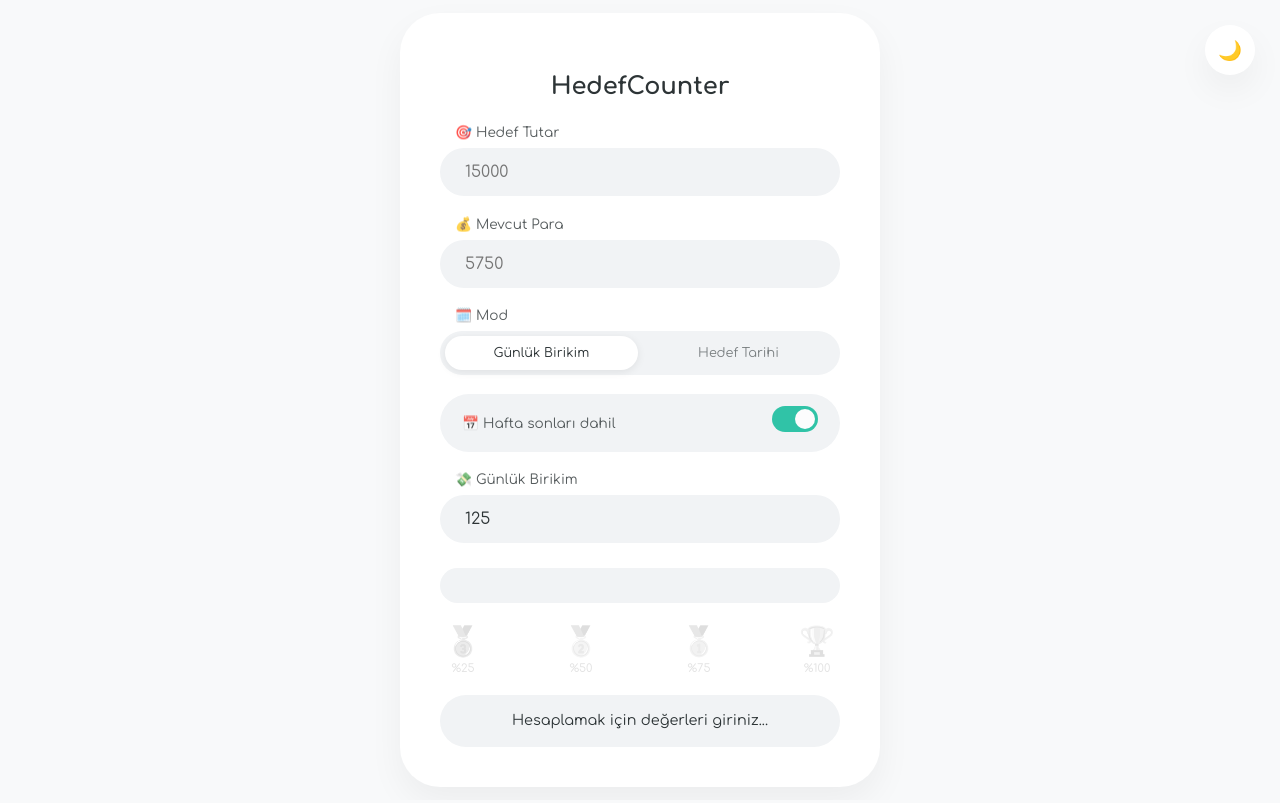
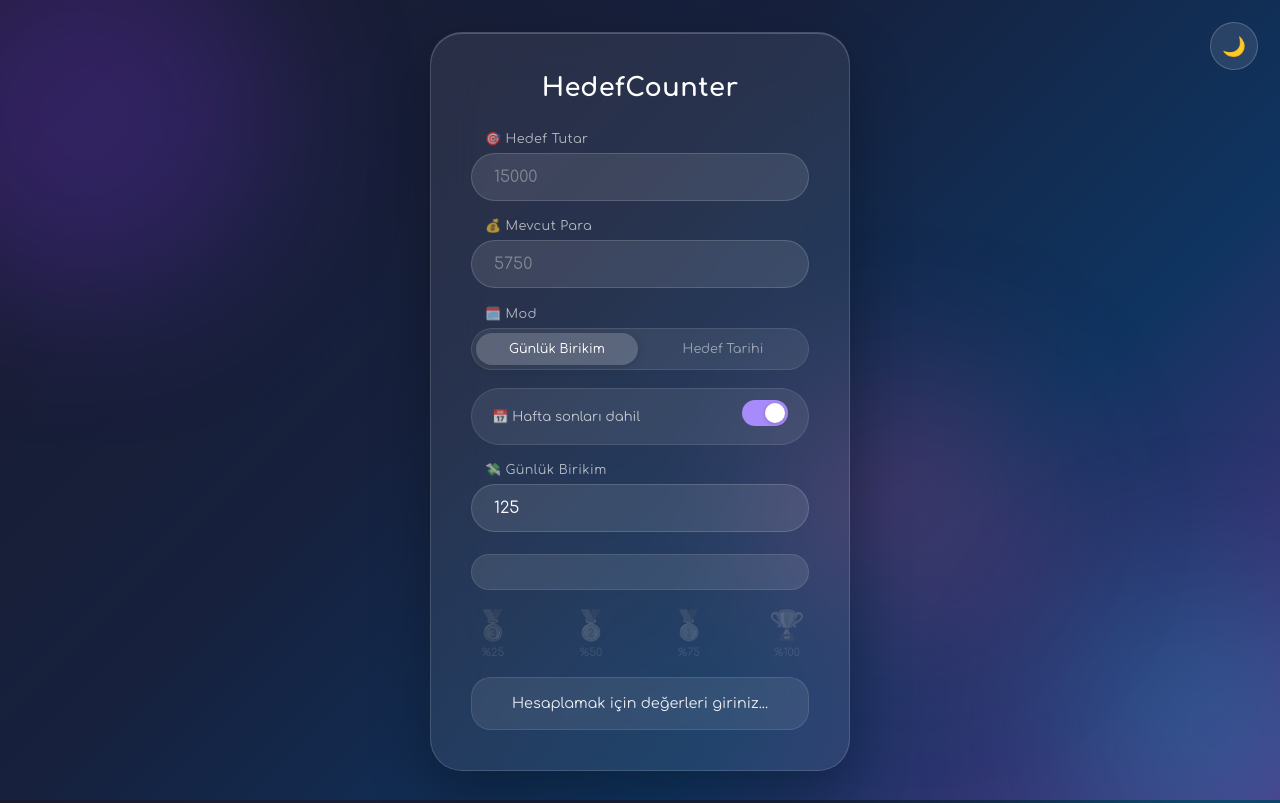
Before and after one commit to zenicja/HedefCounter, a plain HTML site: page index.html in a window 1280 px wide. Drawn offline with Linux system fonts and the light colour scheme.

Commit message:
redesign: UI with glassmorphism and animated background

```diff
--- a/index.html
+++ b/index.html
@@ -4,78 +4,152 @@
     <meta charset="UTF-8">
     <meta name="viewport" content="width=device-width, initial-scale=1.0">
     <title>HedefCounter</title>
-    <link href="https://fonts.googleapis.com/css2?family=Comfortaa:wght@400;700&display=swap" rel="stylesheet">
     <style>
-        :root {
-            --bg-color: #f8f9fa;
-            --card-bg: #ffffff;
-            --text-color: #2d3436;
-            --accent-color: #00b894;
-            --input-bg: #f1f3f5;
-            --shadow: 0 15px 35px rgba(0,0,0,0.05);
-        }
+        @import url('https://fonts.googleapis.com/css2?family=Comfortaa:wght@400;700&display=swap');
 
-        [data-theme="dark"] {
-            --bg-color: #0f0f0f;
-            --card-bg: #1a1a1a;
-            --text-color: #f5f5f5;
-            --accent-color: #00d2a0;
-            --input-bg: #2d2d2d;
-            --shadow: 0 15px 35px rgba(0,0,0,0.3);
-        }
+        * { box-sizing: border-box; margin: 0; padding: 0; }
 
         body {
             font-family: 'Comfortaa', sans-serif;
-            background-color: var(--bg-color);
-            color: var(--text-color);
+            min-height: 100vh;
             display: flex;
             justify-content: center;
             align-items: center;
-            min-height: 100vh;
-            margin: 0;
-            transition: background 0.4s ease;
+            padding: 2rem 1rem;
+            background: linear-gradient(135deg, #1a1a2e 0%, #16213e 40%, #0f3460 70%, #533483 100%);
+            background-attachment: fixed;
+            transition: background 0.6s ease;
+        }
+
+        body.light-mode {
+            background: linear-gradient(135deg, #a8edea 0%, #fed6e3 40%, #d299c2 70%, #fef9d7 100%);
+        }
+
+        @keyframes bgShift {
+            0%   { background-position: 0% 50%; }
+            50%  { background-position: 100% 50%; }
+            100% { background-position: 0% 50%; }
+        }
+
+        .blob {
+            position: fixed;
+            border-radius: 50%;
+            filter: blur(80px);
+            opacity: 0.25;
+            pointer-events: none;
+            z-index: 0;
+        }
+        .blob-1 { width: 400px; height: 400px; background: #7c3aed; top: -100px; left: -100px; animation: blobFloat 8s ease-in-out infinite; }
+        .blob-2 { width: 300px; height: 300px; background: #06b6d4; bottom: -80px; right: -80px; animation: blobFloat 10s ease-in-out infinite reverse; }
+        .blob-3 { width: 250px; height: 250px; background: #ec4899; top: 50%; left: 60%; animation: blobFloat 12s ease-in-out infinite 2s; }
+
+        @keyframes blobFloat {
+            0%, 100% { transform: translate(0, 0) scale(1); }
+            33%       { transform: translate(20px, -20px) scale(1.05); }
+            66%       { transform: translate(-15px, 15px) scale(0.95); }
         }
 
         .container {
-            background-color: var(--card-bg);
+            position: relative;
+            z-index: 1;
+            background: rgba(255, 255, 255, 0.08);
+            backdrop-filter: blur(24px);
+            -webkit-backdrop-filter: blur(24px);
+            border: 1px solid rgba(255, 255, 255, 0.15);
             padding: 2.5rem;
-            border-radius: 40px;
-            box-shadow: var(--shadow);
+            border-radius: 32px;
             width: 90%;
-            max-width: 400px;
+            max-width: 420px;
             text-align: center;
+            color: #fff;
+            box-shadow: 0 25px 60px rgba(0,0,0,0.3), inset 0 1px 0 rgba(255,255,255,0.2);
         }
 
-        h2 { font-weight: 700; margin-bottom: 1.5rem; }
+        body.light-mode .container {
+            background: rgba(255, 255, 255, 0.45);
+            border-color: rgba(255, 255, 255, 0.6);
+            color: #1e1b4b;
+            box-shadow: 0 25px 60px rgba(100,80,200,0.15), inset 0 1px 0 rgba(255,255,255,0.8);
+        }
 
-        .input-group { margin-bottom: 1.2rem; text-align: left; }
+        h2 {
+            font-weight: 700;
+            font-size: 1.6rem;
+            margin-bottom: 1.8rem;
+            letter-spacing: 0.02em;
+            color: #fff;
+        }
 
-        label { display: block; margin-left: 15px; margin-bottom: 8px; font-size: 0.85rem; opacity: 0.8; }
+        body.light-mode h2 { color: #1e1b4b; }
 
-        input {
+        .input-group { margin-bottom: 1.1rem; text-align: left; }
+
+        label {
+            display: block;
+            margin-left: 14px;
+            margin-bottom: 7px;
+            font-size: 0.8rem;
+            color: rgba(255,255,255,0.65);
+            letter-spacing: 0.03em;
+        }
+
+        body.light-mode label { color: rgba(30,27,75,0.6); }
+
+        input[type="number"],
+        input[type="date"] {
             width: 100%;
-            padding: 15px 25px;
+            padding: 14px 22px;
             border-radius: 50px;
-            border: none;
-            background: var(--input-bg);
-            color: var(--text-color);
+            border: 1px solid rgba(255,255,255,0.15);
+            background: rgba(255,255,255,0.1);
+            color: #fff;
             font-family: inherit;
             font-size: 1rem;
-            box-sizing: border-box;
             outline: none;
-            transition: transform 0.2s;
+            transition: background 0.3s, border-color 0.3s, transform 0.2s, box-shadow 0.3s;
         }
 
-        input:focus { transform: scale(1.02); }
+        body.light-mode input[type="number"],
+        body.light-mode input[type="date"] {
+            background: rgba(255,255,255,0.55);
+            border-color: rgba(100,80,200,0.2);
+            color: #1e1b4b;
+        }
+
+        input[type="number"]::placeholder { color: rgba(255,255,255,0.35); }
+        body.light-mode input[type="number"]::placeholder { color: rgba(30,27,75,0.35); }
+
+        input[type="number"]:focus,
+        input[type="date"]:focus {
+            background: rgba(255,255,255,0.18);
+            border-color: rgba(167,139,250,0.7);
+            box-shadow: 0 0 0 3px rgba(167,139,250,0.2);
+            transform: scale(1.02);
+        }
+
+        body.light-mode input[type="number"]:focus,
+        body.light-mode input[type="date"]:focus {
+            background: rgba(255,255,255,0.8);
+            border-color: rgba(124,58,237,0.5);
+            box-shadow: 0 0 0 3px rgba(124,58,237,0.15);
+        }
+
+        input[type="date"]::-webkit-calendar-picker-indicator { filter: invert(1); opacity: 0.6; cursor: pointer; }
+        body.light-mode input[type="date"]::-webkit-calendar-picker-indicator { filter: none; opacity: 0.5; }
 
         .progress-container {
-            background: var(--input-bg);
+            background: rgba(255,255,255,0.1);
+            border: 1px solid rgba(255,255,255,0.1);
             border-radius: 50px;
-            height: 35px;
+            height: 36px;
             width: 100%;
-            margin: 25px 0;
+            margin: 22px 0;
             overflow: hidden;
-            position: relative;
+        }
+
+        body.light-mode .progress-container {
+            background: rgba(255,255,255,0.4);
+            border-color: rgba(100,80,200,0.15);
         }
 
         @keyframes rainbow {
@@ -98,95 +172,119 @@
             color: white;
             font-size: 0.8rem;
             font-weight: bold;
-            text-shadow: 0 1px 3px rgba(0,0,0,0.25);
+            text-shadow: 0 1px 4px rgba(0,0,0,0.3);
         }
 
         .result {
-            margin-top: 15px;
-            padding: 15px;
-            border-radius: 30px;
-            background: var(--input-bg);
+            margin-top: 12px;
+            padding: 14px 18px;
+            border-radius: 20px;
+            background: rgba(255,255,255,0.08);
+            border: 1px solid rgba(255,255,255,0.1);
             font-size: 0.9rem;
-            line-height: 1.5;
+            line-height: 1.6;
+            color: rgba(255,255,255,0.9);
+        }
+
+        body.light-mode .result {
+            background: rgba(255,255,255,0.4);
+            border-color: rgba(100,80,200,0.15);
+            color: #1e1b4b;
         }
 
         .theme-toggle {
             position: fixed;
-            top: 25px;
-            right: 25px;
+            top: 22px;
+            right: 22px;
+            z-index: 10;
             cursor: pointer;
-            width: 50px;
-            height: 50px;
+            width: 48px;
+            height: 48px;
             border-radius: 50%;
-            border: none;
-            background: var(--card-bg);
-            color: var(--text-color);
-            box-shadow: var(--shadow);
+            border: 1px solid rgba(255,255,255,0.2);
+            background: rgba(255,255,255,0.1);
+            backdrop-filter: blur(12px);
+            color: #fff;
             font-size: 1.2rem;
             display: flex;
             align-items: center;
             justify-content: center;
-            transition: 0.3s;
+            transition: transform 0.3s, background 0.3s;
         }
 
-        .theme-toggle:hover { transform: rotate(15deg); }
+        body.light-mode .theme-toggle {
+            border-color: rgba(100,80,200,0.2);
+            background: rgba(255,255,255,0.5);
+            color: #1e1b4b;
+        }
+
+        .theme-toggle:hover { transform: rotate(20deg) scale(1.1); }
 
         .mode-toggle {
             display: flex;
-            background: var(--input-bg);
+            background: rgba(255,255,255,0.08);
+            border: 1px solid rgba(255,255,255,0.1);
             border-radius: 50px;
-            padding: 5px;
+            padding: 4px;
             gap: 4px;
+        }
+
+        body.light-mode .mode-toggle {
+            background: rgba(255,255,255,0.4);
+            border-color: rgba(100,80,200,0.15);
         }
 
         .mode-btn {
             flex: 1;
-            padding: 10px;
+            padding: 9px;
             border-radius: 50px;
             border: none;
             background: transparent;
-            color: var(--text-color);
+            color: rgba(255,255,255,0.5);
             font-family: inherit;
             font-size: 0.8rem;
             cursor: pointer;
             transition: background 0.25s, color 0.25s;
-            opacity: 0.6;
         }
 
+        body.light-mode .mode-btn { color: rgba(30,27,75,0.45); }
+
         .mode-btn.active {
-            background: var(--card-bg);
-            opacity: 1;
-            box-shadow: 0 2px 8px rgba(0,0,0,0.08);
+            background: rgba(255,255,255,0.18);
+            color: #fff;
+            box-shadow: 0 2px 10px rgba(0,0,0,0.15);
+        }
+
+        body.light-mode .mode-btn.active {
+            background: rgba(255,255,255,0.75);
+            color: #1e1b4b;
         }
 
         .weekend-row {
             display: flex;
             align-items: center;
             justify-content: space-between;
-            background: var(--input-bg);
+            background: rgba(255,255,255,0.08);
+            border: 1px solid rgba(255,255,255,0.1);
             border-radius: 50px;
-            padding: 12px 22px;
+            padding: 11px 20px;
         }
 
-        .weekend-label {
-            font-size: 0.85rem;
-            opacity: 0.8;
+        body.light-mode .weekend-row {
+            background: rgba(255,255,255,0.4);
+            border-color: rgba(100,80,200,0.15);
         }
 
-        .switch {
-            position: relative;
-            display: inline-block;
-            width: 46px;
-            height: 26px;
-            flex-shrink: 0;
-        }
+        .weekend-label { font-size: 0.82rem; color: rgba(255,255,255,0.7); }
+        body.light-mode .weekend-label { color: rgba(30,27,75,0.65); }
 
+        .switch { position: relative; display: inline-block; width: 46px; height: 26px; flex-shrink: 0; }
         .switch input { opacity: 0; width: 0; height: 0; }
 
         .slider-knob {
             position: absolute;
             inset: 0;
-            background: #ccc;
+            background: rgba(255,255,255,0.2);
             border-radius: 50px;
             cursor: pointer;
             transition: background 0.3s;
@@ -195,27 +293,21 @@
         .slider-knob::before {
             content: '';
             position: absolute;
-            width: 20px;
-            height: 20px;
-            left: 3px;
-            top: 3px;
+            width: 20px; height: 20px;
+            left: 3px; top: 3px;
             background: white;
             border-radius: 50%;
             transition: transform 0.3s;
+            box-shadow: 0 1px 4px rgba(0,0,0,0.2);
         }
 
-        .switch input:checked + .slider-knob {
-            background: var(--accent-color);
-        }
-
-        .switch input:checked + .slider-knob::before {
-            transform: translateX(20px);
-        }
+        .switch input:checked + .slider-knob { background: #a78bfa; }
+        .switch input:checked + .slider-knob::before { transform: translateX(20px); }
 
         .milestones {
             display: flex;
             justify-content: space-between;
-            margin: 0 5px 20px;
+            margin: 0 4px 18px;
         }
 
         .badge-item {
@@ -228,29 +320,26 @@
             transition: opacity 0.5s ease, filter 0.5s ease, transform 0.4s cubic-bezier(0.175, 0.885, 0.32, 1.275);
         }
 
-        .badge-item.unlocked {
-            opacity: 1;
-            filter: grayscale(0);
-        }
-
-        .badge-item.pop {
-            transform: scale(1.35);
-        }
+        .badge-item.unlocked { opacity: 1; filter: grayscale(0); }
+        .badge-item.pop { transform: scale(1.35); }
 
         .badge-icon { font-size: 1.8rem; line-height: 1; }
-        .badge-label { font-size: 0.7rem; opacity: 0.7; }
+        .badge-label { font-size: 0.68rem; color: rgba(255,255,255,0.6); }
+        body.light-mode .badge-label { color: rgba(30,27,75,0.55); }
 
         .toast {
             position: fixed;
-            bottom: 40px;
+            bottom: 36px;
             left: 50%;
-            transform: translateX(-50%) translateY(20px);
-            background: var(--card-bg);
-            color: var(--text-color);
-            padding: 12px 24px;
+            transform: translateX(-50%) translateY(16px);
+            background: rgba(255,255,255,0.15);
+            backdrop-filter: blur(16px);
+            border: 1px solid rgba(255,255,255,0.2);
+            color: #fff;
+            padding: 11px 22px;
             border-radius: 50px;
-            box-shadow: 0 10px 30px rgba(0,0,0,0.15);
-            font-size: 0.9rem;
+            box-shadow: 0 8px 32px rgba(0,0,0,0.2);
+            font-size: 0.88rem;
             font-family: 'Comfortaa', sans-serif;
             opacity: 0;
             transition: opacity 0.3s ease, transform 0.3s ease;
@@ -259,17 +348,12 @@
             z-index: 9998;
         }
 
-        .toast.show {
-            opacity: 1;
-            transform: translateX(-50%) translateY(0);
-        }
+        .toast.show { opacity: 1; transform: translateX(-50%) translateY(0); }
 
         #confetti-canvas {
             position: fixed;
-            top: 0;
-            left: 0;
-            width: 100%;
-            height: 100%;
+            top: 0; left: 0;
+            width: 100%; height: 100%;
             pointer-events: none;
             z-index: 9999;
         }
@@ -278,6 +362,9 @@
 <body>
 
 <canvas id="confetti-canvas"></canvas>
+<div class="blob blob-1"></div>
+<div class="blob blob-2"></div>
+<div class="blob blob-3"></div>
 <div id="toast" class="toast"></div>
 <button class="theme-toggle" id="themeBtn" onclick="toggleTheme()">🌙</button>
 
@@ -351,23 +438,23 @@
 </div>
 
 <script>
-    const currentTheme = localStorage.getItem('theme') || 'light';
-    if (currentTheme === 'dark') {
-        document.body.setAttribute('data-theme', 'dark');
+    const currentTheme = localStorage.getItem('theme') || 'dark';
+    if (currentTheme === 'light') {
+        document.body.classList.add('light-mode');
         document.getElementById('themeBtn').innerText = '☀️';
     }
 
     function toggleTheme() {
         const body = document.body;
         const btn = document.getElementById('themeBtn');
-        if (body.hasAttribute('data-theme')) {
-            body.removeAttribute('data-theme');
+        if (body.classList.contains('light-mode')) {
+            body.classList.remove('light-mode');
             btn.innerText = '🌙';
+            localStorage.setItem('theme', 'dark');
+        } else {
+            body.classList.add('light-mode');
+            btn.innerText = '☀️';
             localStorage.setItem('theme', 'light');
-        } else {
-            body.setAttribute('data-theme', 'dark');
-            btn.innerText = '☀️';
-            localStorage.setItem('theme', 'dark');
         }
     }
 
```
